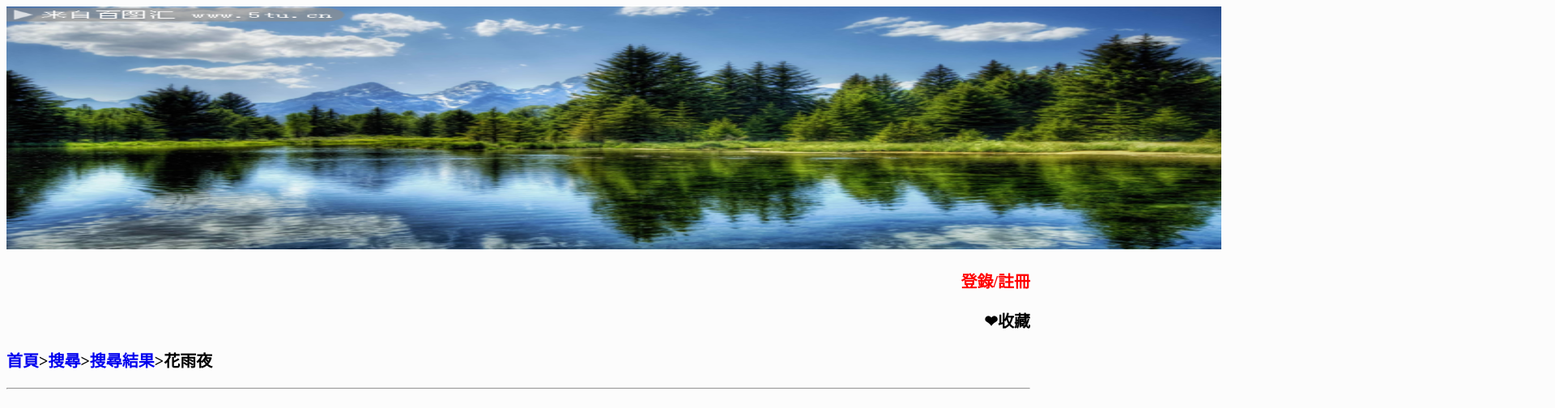
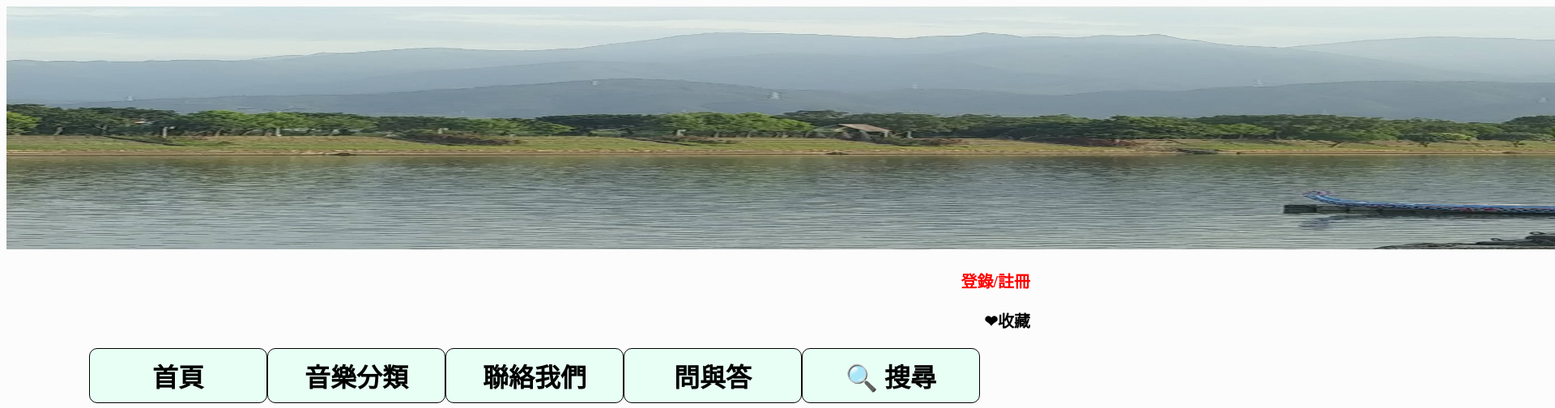
Before and after one commit to tasoyujia/tsao-music, a plain HTML site: page 花雨夜.html in a window 1280 px wide. Shown: the top 504 px of the page at 81% size, 1920 px wide, since content can reach past the window. Drawn offline with Linux system fonts and the light colour scheme.

Commit message:
修改連結

```diff
--- a/花雨夜.html
+++ b/花雨夜.html
@@ -6,12 +6,54 @@
 	<style type="text/css">
 .back img{
   height: 300px;
-  width: 1500px;
+  width: 2000px;
+}
+.wet{
+  background: #FCFCFC;
+}
+.menu{
+  width:1100px;
+  margin:0 auto;
+  display:flex;
+  margin-bottom:20px;
+ }
+.menu li{
+  display:block;
+  width:220px;
+  text-align:center;
+  border:1px black solid;
+ background:#E8FFF5;
+ border-radius: 10px 10px 10px 10px;
+
+}
+.menu li a{
+  display:block;
+  padding-top:10px;
+  padding-bottom:10px;
+  text-decoration:none;
+  color:black;
+}
+.menu li :hover{
+  background:#01005988;
+  border-radius: 10px 10px 10px 10px;
+  color:white;
+}
+.save{
+
+    text-align: right;
+    font-size: 20px;
+}
+.online{
+   font-size: 20px;
+}
+.online a{
+   text-decoration: none;
 }
 .button{
   text-align:right;
   font-size:20px;
-}
+
+ }
 .button a{
    text-decoration:none;
   font-size:20px;
@@ -23,34 +65,32 @@
 .search a{
    text-decoration:none;
 }
-
 .footer{
   background:#696969;
   color:#E6E6FA;
   padding:25px;
 }
-.wet{
-  background: #FCFCFC;
-}
-.save{
 
-    text-align: right;
-    font-size: 20px;
-}
-.online{
-   font-size: 20px;
-}
-.online a{
-   text-decoration: none;}
 	</style>
 </head>
 <body class="wet">
 <div>
-  <div class="back"><img src="img/08012254710.png"></div>
+  <div class="back"><img src="img/316285.jpg"></div>
   <p class="button"><strong><a href="#">登錄/註冊</a></strong></p>
     <p class="save"><strong>❤收藏</strong></p>
-   <p class="online"><strong><a href="file:///C:/Users/%E6%9B%B9%E7%A5%90%E5%98%89/OneDrive/%E6%A1%8C%E9%9D%A2/%E8%87%AA%E8%A3%BD%E9%9F%B3%E6%A8%82%E7%B6%B2%E7%AB%99/%E9%A6%96%E9%A0%81.html">首頁</a>><a href="file:///C:/Users/%E6%9B%B9%E7%A5%90%E5%98%89/OneDrive/%E6%A1%8C%E9%9D%A2/%E8%87%AA%E8%A3%BD%E9%9F%B3%E6%A8%82%E7%B6%B2%E7%AB%99/%E6%90%9C%E5%B0%8B.html">搜尋</a>><a href="file:///C:/Users/%E6%9B%B9%E7%A5%90%E5%98%89/OneDrive/%E6%A1%8C%E9%9D%A2/%E8%87%AA%E8%A3%BD%E9%9F%B3%E6%A8%82%E7%B6%B2%E7%AB%99/%E6%90%9C%E5%B0%8B%E7%B5%90%E6%9E%9C.html">搜尋結果</a>>花雨夜</strong></p>
+    <strong><ul class="menu" align="center">
+      <li><a href="https://tasoyujia.github.io/tsao-music/"><font size="6px">首頁</font></a>
 
+
+      <li><a href="#"><font size="6px">音樂分類</font></a></li>
+
+      <li><a href="https://tasoyujia.github.io/tsao-music/%E8%81%AF%E7%B5%A1%E6%88%91%E5%80%91"><font size="6px">聯絡我們</font></a></li>
+      <li><a href="https://tasoyujia.github.io/tsao-music/%E5%95%8F%E8%88%87%E7%AD%94"><font size="6px">問與答</font></a></li>
+      <li><a href="https://tasoyujia.github.io/tsao-music/%E6%90%9C%E5%B0%8B"><font size="6px">🔍 搜尋</font></a></li>
+        </ul>
+        <p class="online"><strong><a href="https://tasoyujia.github.io/tsao-music/">首頁</a>>
+          <a href="https://tasoyujia.github.io/tsao-music/%E6%90%9C%E5%B0%8B">搜尋</a>>
+          <a href="https://tasoyujia.github.io/tsao-music/%E6%90%9C%E5%B0%8B%E7%B5%90%E6%9E%9C">搜尋結果</a>>花雨夜</strong></p>
 
   <hr>
   <h1 align="center">花雨夜</h1>
```
Also changed, not shown: All My Life.html (+43 -3 lines), It's My Life.html (+10 -9 lines), for life.html (+43 -5 lines), ハッピーエンド.html (+45 -6 lines), ピースサイン.html (+45 -7 lines), 不規則性エントロピー.html (+43 -7 lines).
